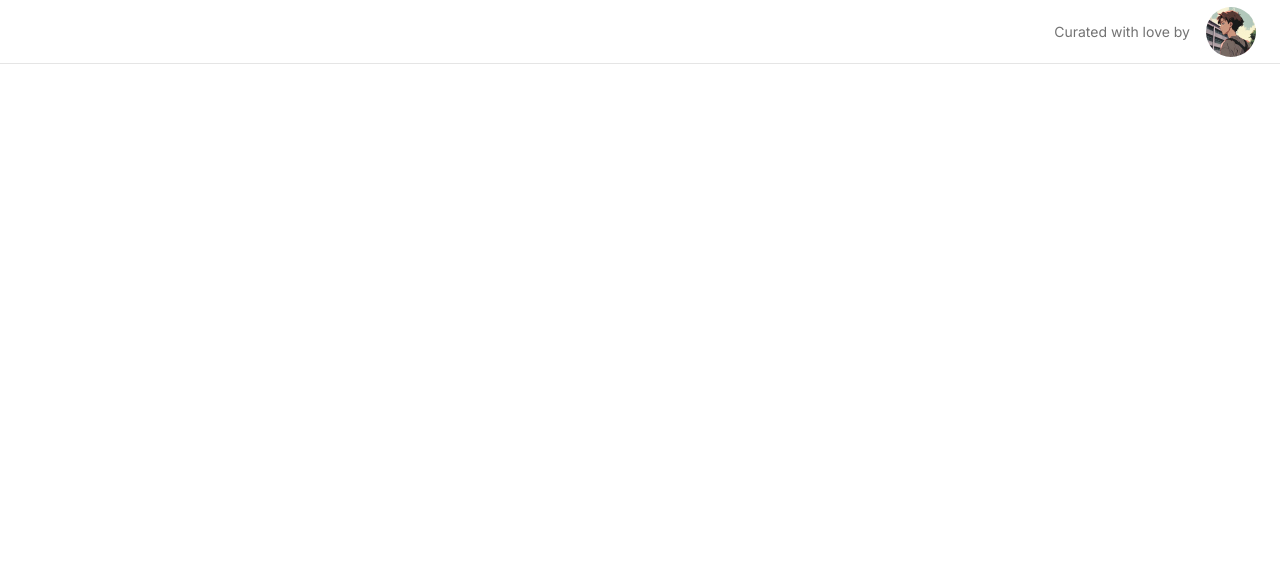
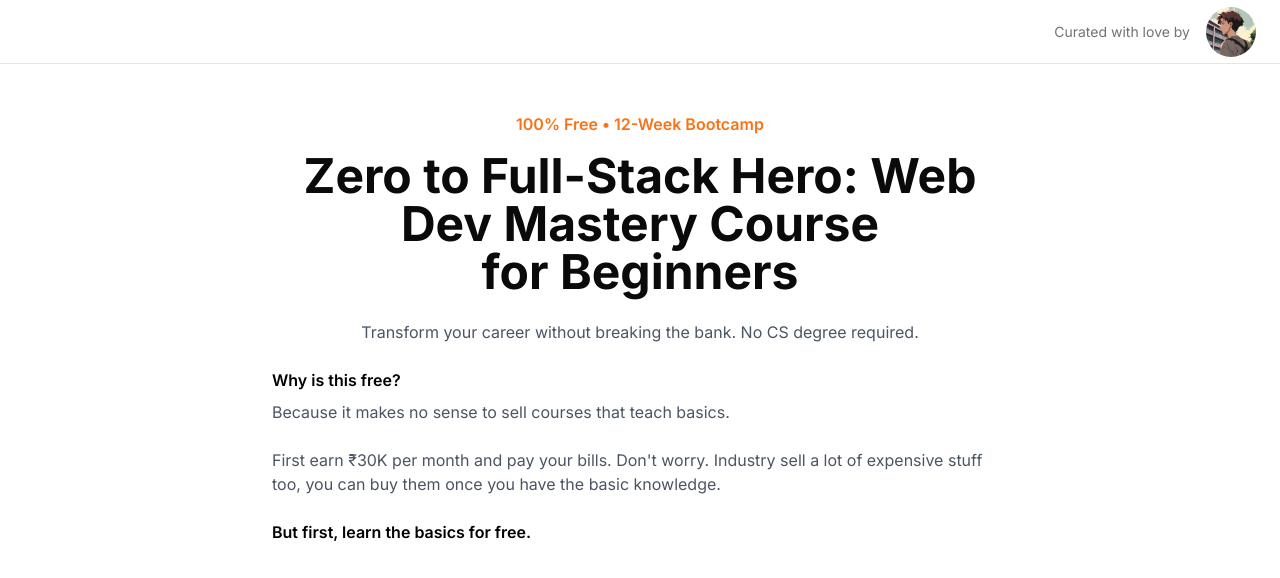
Before and after one commit to notcodesid/learnwebdev, a Next.js app: page / in a window 1280 px wide. Shown: the top 578 px of the page. Built offline with nearby package versions, Linux system fonts and the light colour scheme.

Commit message:
herosection

```diff
--- a/app/page.tsx
+++ b/app/page.tsx
@@ -1,10 +1,12 @@
 import Appbar from "@/components/appbar";
+import HeroSection from "@/components/heroScetion";
 import Image from "next/image";
 
 export default function Home() {
   return (
     <>
     <Appbar />
+    <HeroSection />
     </>
 
   );
--- /dev/null
+++ b/components/heroScetion.tsx
@@ -0,0 +1,29 @@
+
+
+export default function HeroSection() {
+    return (
+      <div className="max-w-3xl mx-auto px-4 py-8 md:py-12">
+        <p className="text-center text-orange-500 font-semibold mb-4">100% Free • 12-Week Bootcamp</p>
+        <h1 className="text-4xl md:text-5xl font-bold text-center mb-6">
+        Zero to Full-Stack Hero:
+        Web Dev Mastery Course<br />for Beginners
+        </h1>
+        <div className="space-y-6 text-gray-600">
+          <p className="text-center">
+          Transform your career without breaking the bank. No CS degree required.
+          </p>
+          <div>
+            <h2 className="font-semibold text-black mb-2">Why is this free?</h2>
+            <p>Because it makes no sense to sell courses that teach basics.</p>
+          </div>
+          <div>
+            <p>
+              First earn ₹30K per month and pay your bills. Don't worry. Industry sell a lot of expensive stuff too, you can
+              buy them once you have the basic knowledge.
+            </p>
+          </div>
+          <p className="font-semibold text-black">But first, learn the basics for free.</p>
+        </div>
+      </div>
+    )
+  }
```
